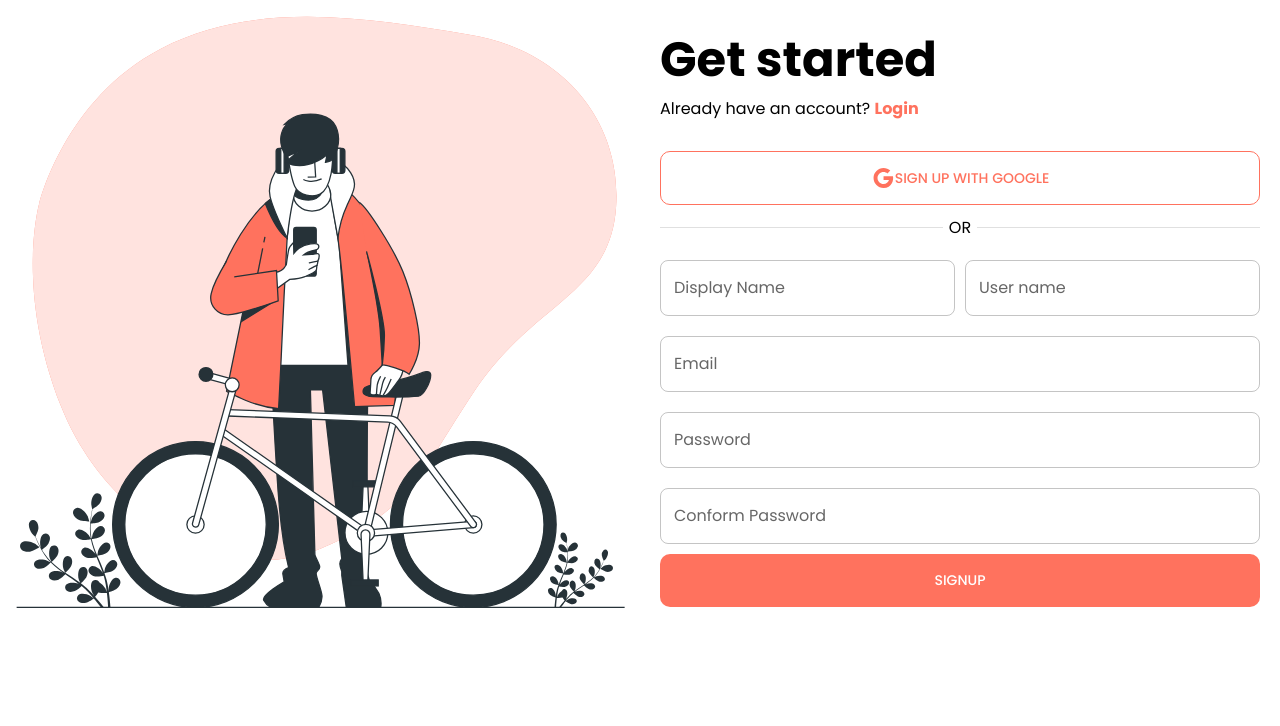
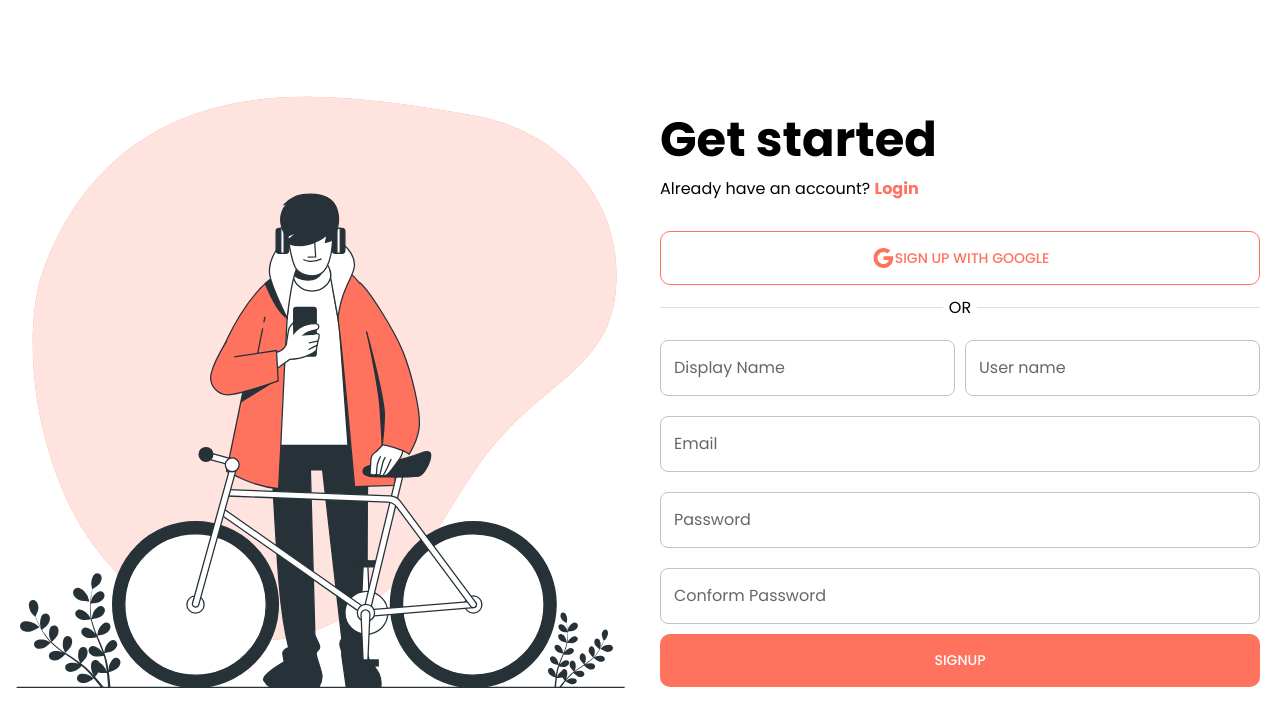
Before and after one commit to legitbeep/social-app, a React (Create React App) app: page /signup in a window 1280 px wide. Shown: the top 726 px of the page. Built offline with nearby package versions, Linux system fonts and the light colour scheme.

Commit message:
day1done

```diff
--- a/src/Views/Login/Login.js
+++ b/src/Views/Login/Login.js
@@ -19,19 +19,19 @@ export default function ComplexGrid() {
 
   return (
 
-
-      <Grid container >
-        <Grid item xs={12} lg={6}>
+      <Grid container>
+        <Grid item justifyContent='center' alignItems="center"  sx={{minHeight:"100vh"}} container >
+        <Grid item xs={12} md={6}>
 
             <Img alt="complex" src={image} />
 
         </Grid>
-        <Grid item xs={12} lg={6} sx={{padding:"20px",}} container justifyContent='center' alignItems="center">
+        <Grid item xs={12} md={6} sx={{padding:"20px",}} container justifyContent='center' alignItems="center">
 
             <form className={classes.form}>
 
               <div style={{display:"flex",flexDirection:"column",justifyContent:"flex-start",width:"100%"}}>
-              <p style={{fontWeight:"700" ,margin:"-10px 0",fontSize:"3em"}}>Get started</p>
+              <p style={{fontWeight:"700" ,margin:"-10px 0",fontSize:"3em"}}>Welcome Back</p>
               <p style={{ margin:"10px 0 30px 0px" }}>Don't have an account? <Link to="signup">Sign Up</Link></p>
 
             </div>
@@ -49,5 +49,7 @@ export default function ComplexGrid() {
             </form>
         </Grid>
       </Grid>
+      </Grid>
+
   );
 }
--- a/src/Views/Signup/Signup.js
+++ b/src/Views/Signup/Signup.js
@@ -19,12 +19,13 @@ const Signup = () => {
 
     return (
       <Fragment>
-          <Grid container >
-              <Grid item xs={12} lg={6}>
+          <Grid conaitner>
+          <Grid  item justifyContent='center' alignItems="center"  sx={{minHeight:"100vh"}} container>
+              <Grid item xs={12} md={6}>
                   <Img src={image} />
               </Grid>
 
-              <Grid item xs={12} lg={6} container  sx={{padding:"20px",}} container justifyContent='center' alignItems="center">
+              <Grid item xs={12} md={6} container  sx={{padding:"20px",}} container justifyContent='center' alignItems="center">
                   <form  className={classes.form}>
                       <div style={{display:"flex",flexDirection:"column",justifyContent:"flex-start",width:"100%"}}>
                           <p style={{fontWeight:"700" ,margin:"-10px 0",fontSize:"3em"}}>Get started</p>
@@ -53,6 +54,7 @@ const Signup = () => {
 
               </Grid>
           </Grid>
+          </Grid>
 
 
       </Fragment>
```
